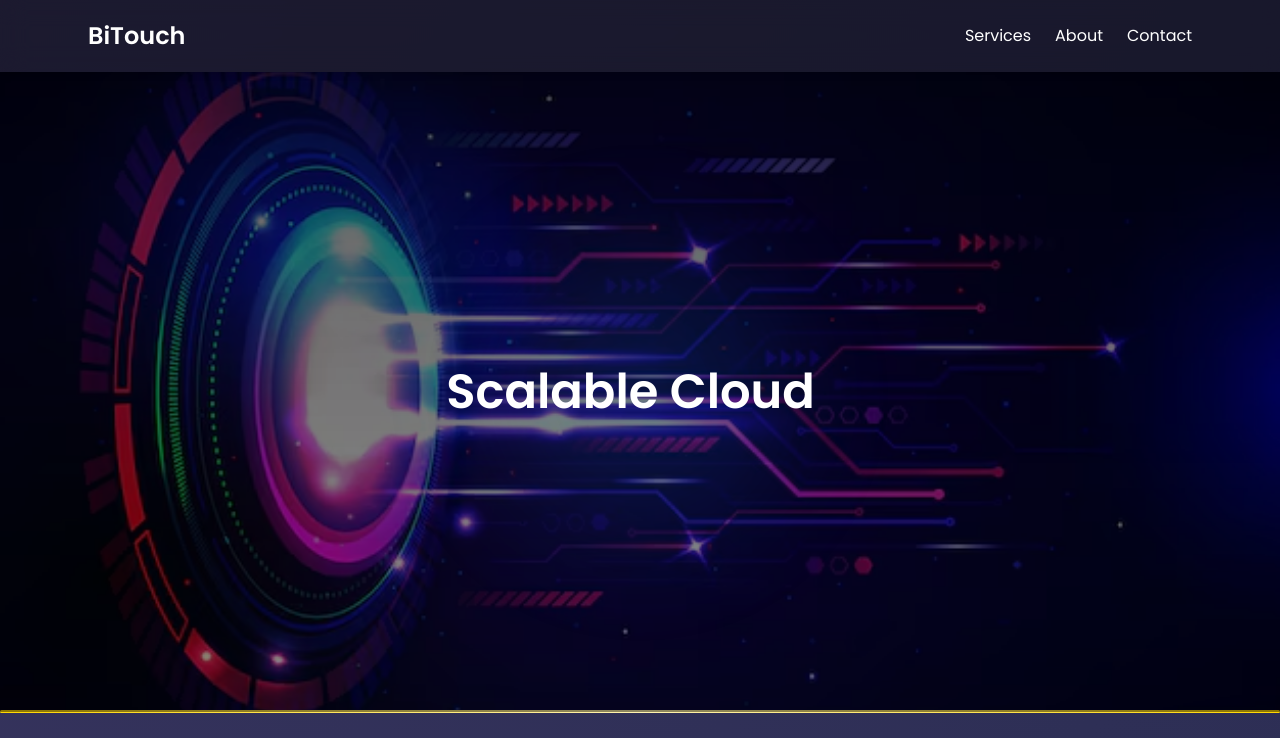
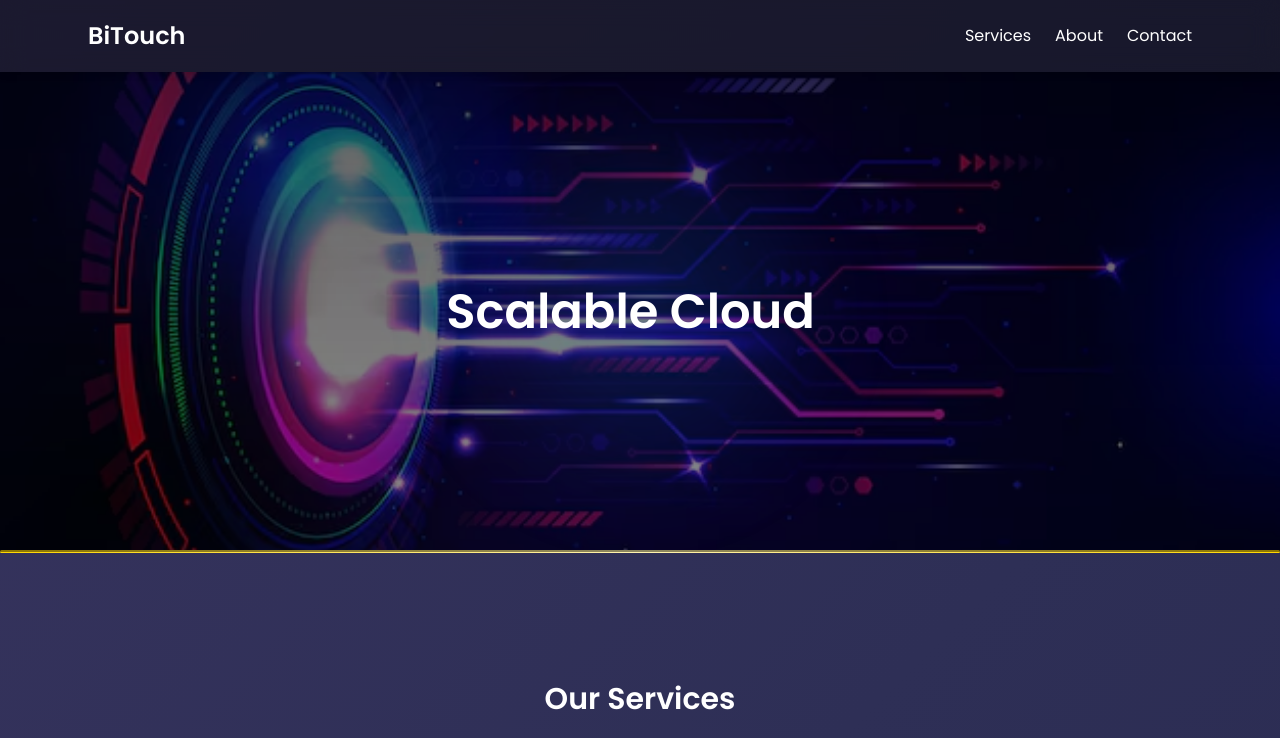
Before and after one commit to Bi-Touch/it-solutions, a plain HTML site: page index.html in a window 1280 px wide. Shown: the top 738 px of the page. Drawn offline with nearby package versions, Linux system fonts and the light colour scheme.

Commit message:
Update index.html

```diff
--- a/index.html
+++ b/index.html
@@ -41,7 +41,7 @@
 
   <!-- Hero Section -->
   <main class="flex-grow">
-    <section id="hero-carousel" class="relative h-[80vh] overflow-hidden text-center flex items-center justify-center">
+    <section id="hero-carousel" class="relative h-[60vh] overflow-hidden text-center flex items-center justify-center">
       <div id="hero-overlay" class="absolute inset-0 z-10 transition-all duration-700 bg-black/40 pointer-events-none"></div>
 
       <!-- Images -->
```
